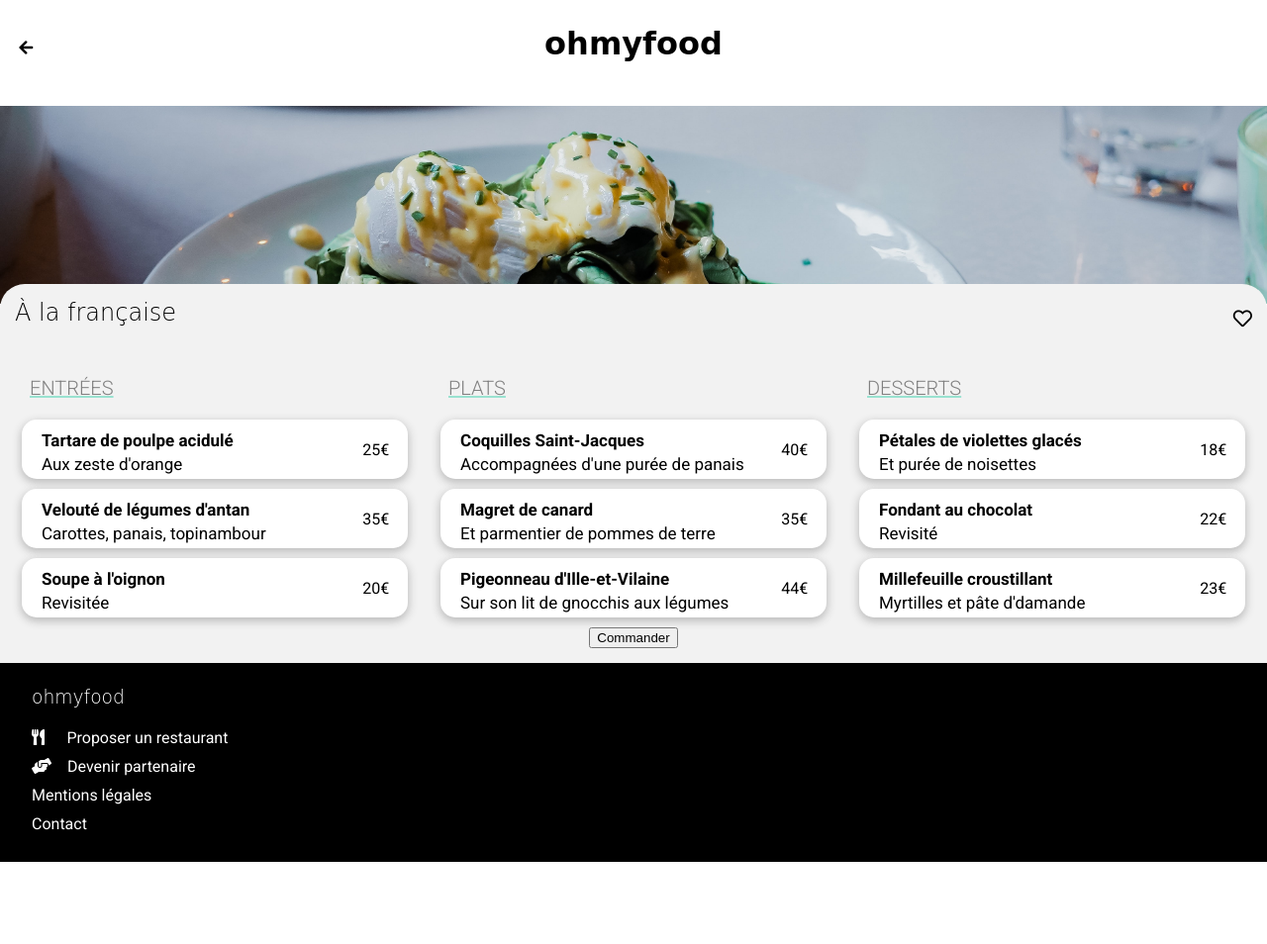
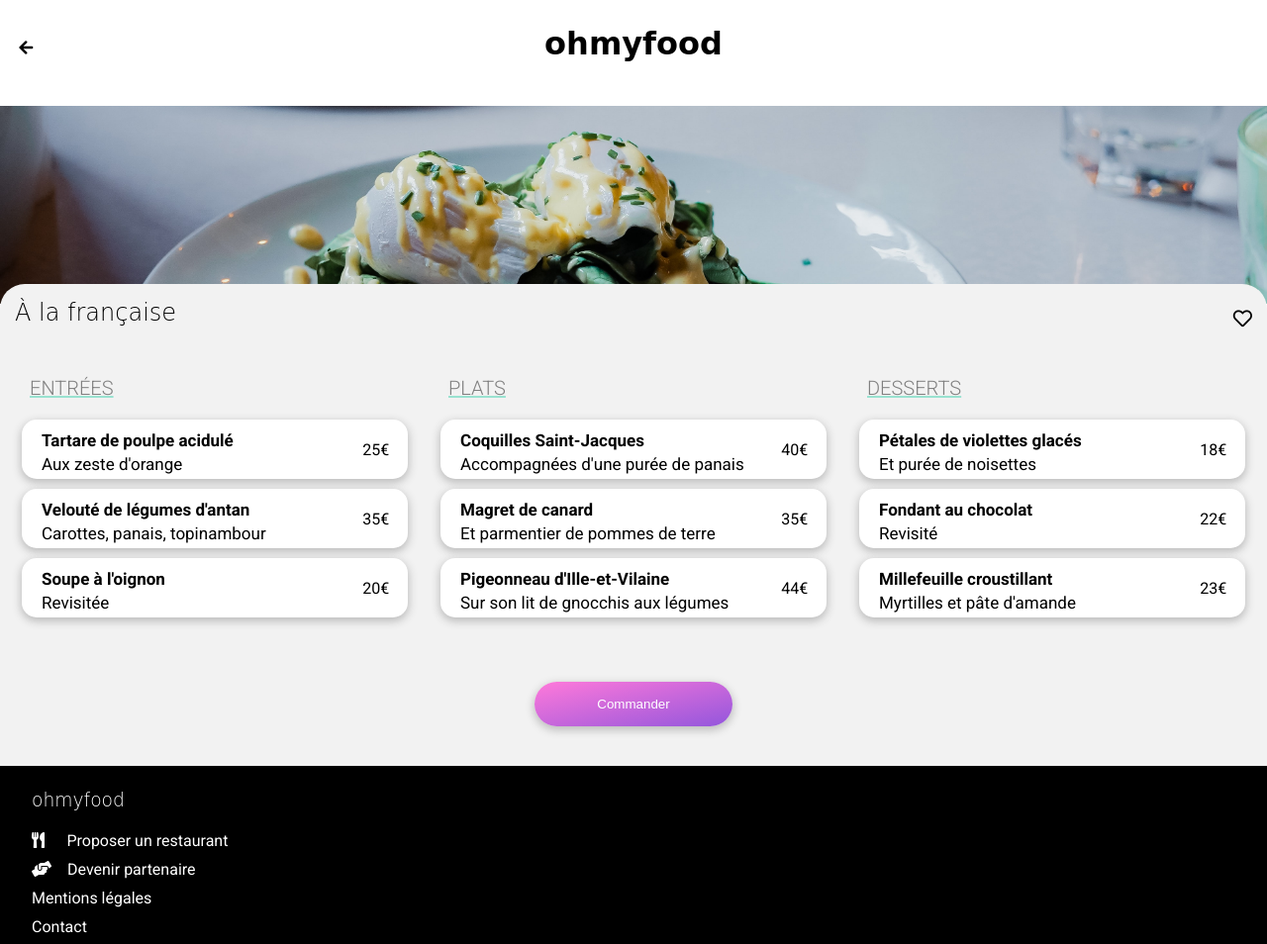
Before and after one commit to lisavncnt/LisaVincent_3_03112020, a website: page french.html in a window 1280 px wide. Shown: the whole page at 99% size. Before the commit the page ends 871 px from the top, so only its background shows below. Drawn offline with Linux system fonts and the light colour scheme; a web font is replaced by a local one.

Commit message:
modification of the place of btn_command

```diff
--- a/french.html
+++ b/french.html
@@ -144,7 +144,7 @@
                 <div class="menu_proposition">
                     <div class="menu_description">
                         <h3>millefeuille croustillant</h3>
-                        <p>myrtilles et pâte d'damande</p>
+                        <p>myrtilles et pâte d'amande</p>
                     </div>
                     <div class="price">
                         <p>23€</p>
@@ -154,7 +154,9 @@
                     </div>
                 </div>
             </article>
+        </section>
 
+        <section class="commander">
             <button class="btn_command">Commander</button>
         </section>
 
```
Also changed, not shown: enchanted.html (+2 -0 lines), sense.html (+3 -0 lines).
